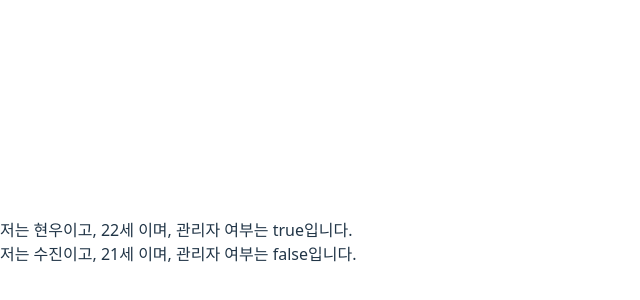
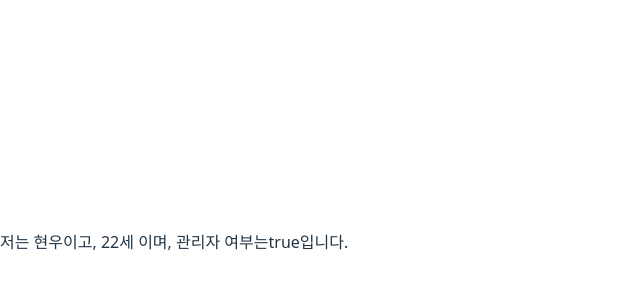
Before and after one commit to yu-rim98/sesac-learning, a React (Vite) app in the folder week04/react/my-react-app/: page / in a window 1280 px wide. Shown: the part 158-458 px from the top of the page, without its empty margins (0-640 px from the left). Built offline with nearby package versions, Linux system fonts and the light colour scheme.

Commit message:
props 객체 전달

```diff
--- a/week04/react/my-react-app/src/components/Props/PropsExample/Profile.jsx
+++ b/week04/react/my-react-app/src/components/Props/PropsExample/Profile.jsx
@@ -3,8 +3,8 @@ import React from "react";
 const Profile = (props) => {
   return (
     <div>
-      저는 {props.name}이고, {props.age}세 이며, 관리자 여부는{" "}
-      {String(props.isAdmin)}
+      저는 {props.user.name}이고, {props.user.age}세 이며, 관리자 여부는
+      {String(props.user.isAdmin)}
       입니다.
     </div>
   );
--- a/week04/react/my-react-app/src/components/Props/PropsExample/ProfileContainer.jsx
+++ b/week04/react/my-react-app/src/components/Props/PropsExample/ProfileContainer.jsx
@@ -4,8 +4,9 @@ import Profile from "./Profile";
 const ProfileContainer = () => {
   return (
     <div>
-      <Profile name="현우" age={22} isAdmin={true} />
-      <Profile name="수진" age={21} isAdmin={false} />
+      {/* <Profile name="현우" age={22} isAdmin={true} /> */}
+      <Profile user={{ name: "현우", age: 22, isAdmin: true }} />
+      {/* <Profile name="수진" age={21} isAdmin={false} /> */}
     </div>
   );
 };
```
